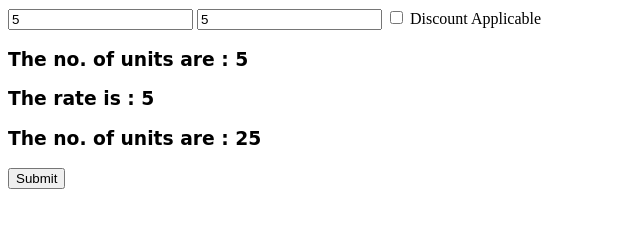
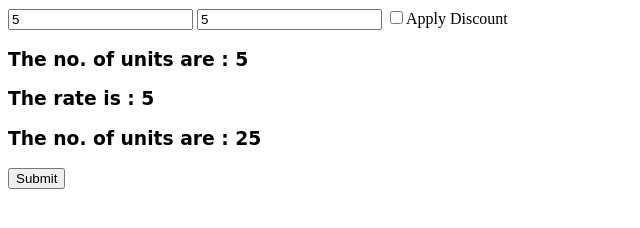
Before and after one commit to kanishk11426/AI-Lab, a plain HTML site: page First question/index.html in a window 1280 px wide. Both pictures are taken after typing "5", "5" into the empty fields and a click on the button "Submit". Shown: the full height of the page, 0-640 px from the left. Drawn offline with Linux system fonts and the light colour scheme.

Commit message:
Still in first question.

```diff
--- a/First question/index.html
+++ b/First question/index.html
@@ -9,8 +9,10 @@
     <div>
         <input type="number" id="units">
         <input type="number" id="rate">
-        <input type="checkbox" id="discount" value="discout">
-        <label for="discount">Discount Applicable</label><br>
+        <label>
+            <input type="checkbox" id="discount" value="discount">Apply Discount
+        </label>
+
     </div>
 
     <div id="output" style="font-family: cursive;">
--- a/First question/script.js
+++ b/First question/script.js
@@ -4,9 +4,11 @@ function bill() {
 
     const units = document.getElementById("units").value;
     const rate = document.getElementById("rate").value;
+    const checkbox = document.getElementById("discount");
     const puke = document.getElementById("output");
 
     console.log(units, rate);
+    console.log(checkbox);
     const total = units * rate;
 
     puke.innerHTML =`
@@ -14,4 +16,9 @@ function bill() {
         <h3>The rate is : ${rate}</h3>
         <h3>The no. of units are : ${total}</h3>
     `
+    if (checkbox.checked) {
+        puke.innerHTML = `
+            <h3>The discount is applied.</h3>
+        `
+    }
 };
```
